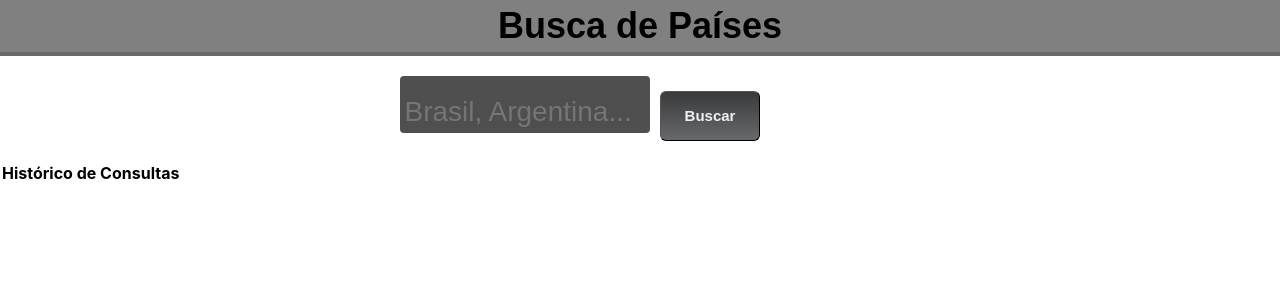
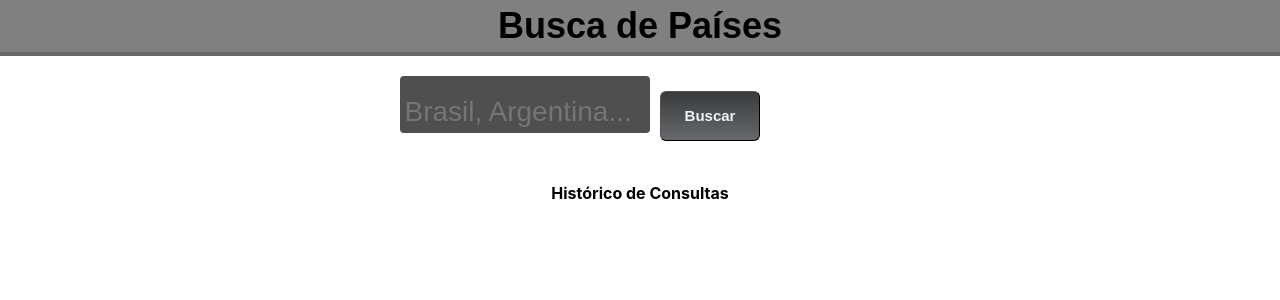
Before and after one commit to FeBonifacio/desafio-paises, a React (Create React App) app: page / in a window 1280 px wide. Shown: the top 300 px of the page. Built offline with nearby package versions, Linux system fonts and the light colour scheme.

Commit message:
'Salvando no localStorage'

```diff
--- a/src/components/TableS/index.js
+++ b/src/components/TableS/index.js
@@ -1,14 +1,16 @@
 import React from 'react';
+import './styles.css';
 
 const Table = ({ searchHistory, handleHistory }) => {
     return (
+        <div className='content-table'>
             <table>
                 <thead>
                     <tr>
                         <th>Histórico de Consultas</th>
                     </tr>
                 </thead>
-            <tbody>
+                <tbody className='button-country'>
                     {searchHistory.map((query, index) => (
                         <tr key={index}>
                             <td>
@@ -18,6 +20,7 @@ const Table = ({ searchHistory, handleHistory }) => {
                     ))}
                 </tbody>
             </table>
+        </div>
     );
 }
 
--- /dev/null
+++ b/src/components/TableS/styles.css
@@ -0,0 +1,33 @@
+.content-table {
+    display: flex;
+    align-items: center;
+    justify-content: center;
+    padding: 20px;
+}
+
+.button-country{
+    display: flex;
+    flex-wrap: wrap;
+    width: 100%;
+    justify-content: space-between;
+    padding: 20px;
+}
+
+.button-country button {
+    padding: 5px;
+    width: 100%;
+    margin-left: 10px; /* Espaçamento entre o input e o botão */
+    font-size: 15px;
+    font-family: Arial;
+    width: 100px; /* Ajuste o tamanho do botão conforme necessário */
+    height: 50px;
+    border-width: 1px;
+    color: #eef0f3;
+    font-weight: bold;
+    border-top-left-radius: 6px;
+    border-top-right-radius: 6px;
+    border-bottom-left-radius: 6px;
+    border-bottom-right-radius: 6px;
+    background: linear-gradient(#383a3b, #67696c);
+    cursor: pointer;
+}
```
Lines whose indentation alone changed are shown as unchanged.
